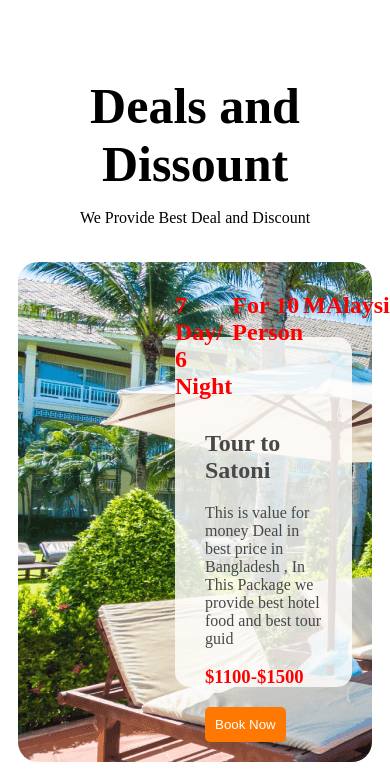
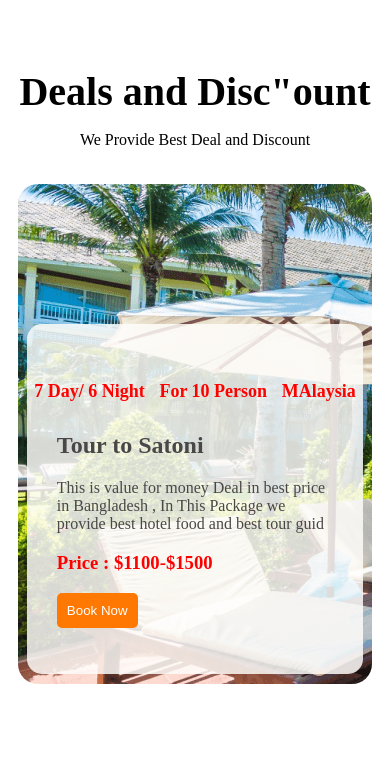
Before and after one commit to shakil-py/PA2webresposdive-, a plain HTML site: page index.html in a window 390 px wide. Shown: the part 4238-5010 px from the top of the page. After the commit the page ends 4930 px from the top, so only its background shows below. Drawn offline with Linux system fonts and the light colour scheme.

Commit message:
add deals and discount responsive

```diff
--- a/index.html
+++ b/index.html
@@ -108,7 +108,7 @@
         <section>
             <div class="dealanddiscount fullspace">
                 <div class="deal-info">
-                    <h1>Deals and Dissount</h1>
+                    <h1>Deals and Disc"ount</h1>
                     <p>We Provide Best Deal and Discount</p>
                 </div>
                 <div class="dealbaner">
@@ -122,7 +122,7 @@
                             <h1>Tour to Satoni</h1>
                             <p>This is value for money Deal in best price in Bangladesh , In This Package we provide
                                 best hotel food and best tour guid</p>
-                            <h3> $1100-$1500</h3>
+                            <h3>Price : $1100-$1500</h3>
                             <button class="cmnbtn">Book Now</button>
                         </div>
 
--- a/style/responsive.css
+++ b/style/responsive.css
@@ -68,21 +68,48 @@
     .row-cmn {
         flex-direction: column;
     }
-    .row-1 img,.row-2 img,.row-3 img{
+
+    .row-1 img,
+    .row-2 img,
+    .row-3 img {
         width: 100%;
     }
-    #img2{
+
+    #img2 {
         width: 100%;
     }
-    .choose-row{
+
+    .choose-row {
         flex-direction: column;
 
     }
-    .service1,.service2,.service3{
+
+    .service1,
+    .service2,
+    .service3 {
         width: 100%;
         margin: 5px 10px;
         justify-content: center;
     }
-    .
+
+    .deal-info h1 {
+        font-size: 40px;
+    }
+
+    .satoni-package {
+        width: 95%;
+        margin: 0;
+        margin-bottom: 10px;
+    }
+
+    .package-details {
+        font-size: 12px;
+    }
+
+    .dealbaner {
+        flex-direction: column;
+        justify-content: end;
+        width: 100%;
+    }
 
 }
--- a/style/style.css
+++ b/style/style.css
@@ -235,7 +235,6 @@
     display: flex;
     flex-direction: column;
     justify-content: center;
-
 }
 
 .package-details {
```
